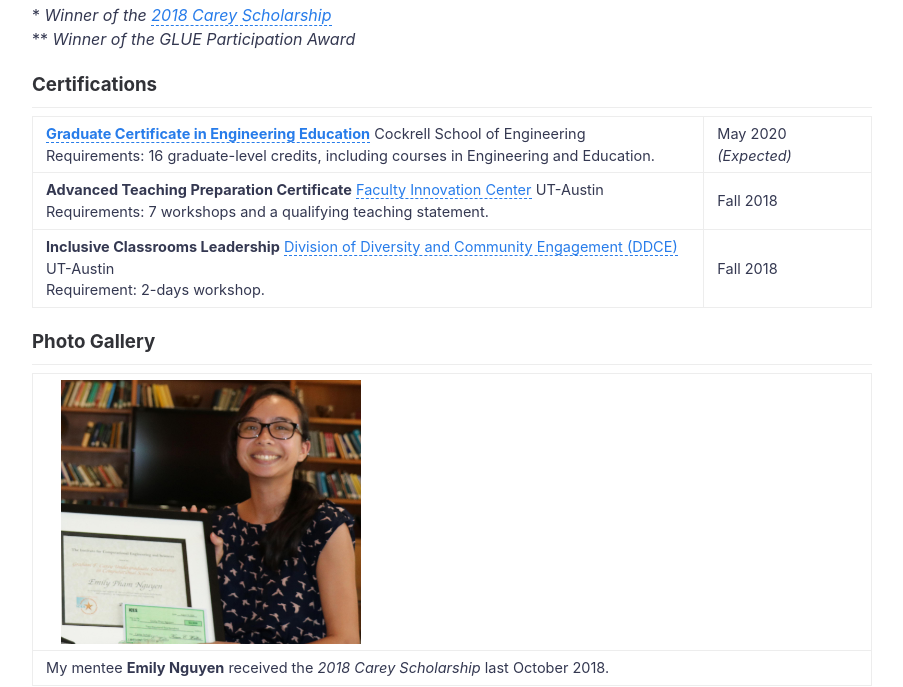
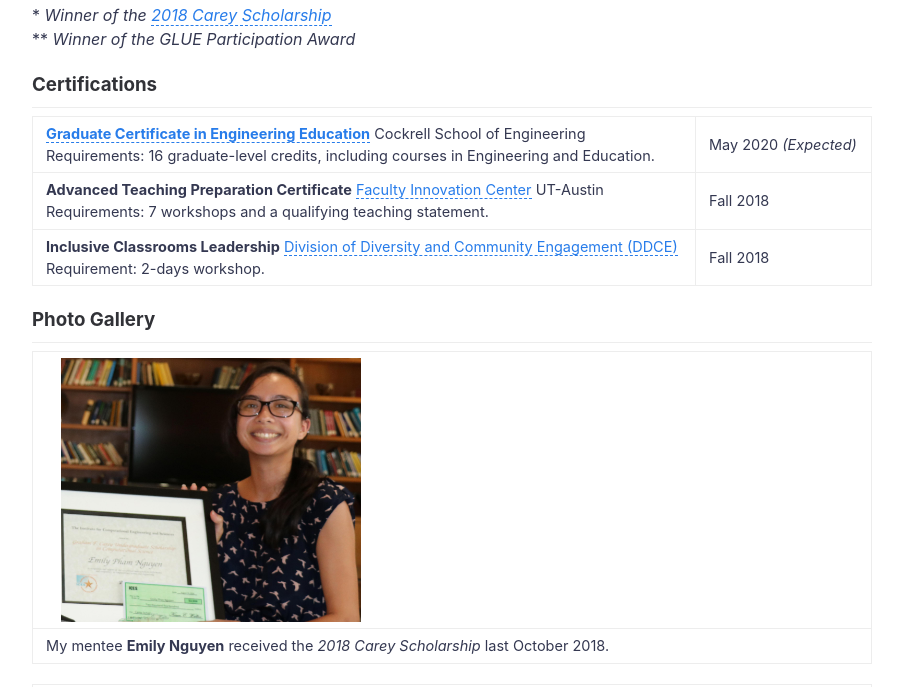
Before and after one commit to nzunigag/nzunigag.github.io, a Jekyll site: the page built from teaching.md, in a window 1280 px wide and 900 px high, scrolled down 1026 px, cut to the strip 0-687 px from the top of the window. Shown: the whole strip, without its empty margins (188-1091 px from the left). Built offline with Jekyll 4.4.1, drawn with Linux system fonts in a browser that asks for light colours.

Commit message:
Update teaching.md

```diff
--- a/teaching.md
+++ b/teaching.md
@@ -35,7 +35,7 @@ ___
 
 <b>[Graduate Certificate in Engineering Education](http://www.engr.utexas.edu/graduate/certificate-engineering-education)</b> Cockrell School of Engineering<br>Requirements: 16 graduate-level credits, including courses in Engineering and Education. | May 2020 <i>(Expected)</i> <br>
 <b>Advanced Teaching Preparation Certificate</b> [Faculty Innovation Center](https://facultyinnovate.utexas.edu/gsd) UT-Austin<br>Requirements: 7 workshops and a qualifying teaching statement. | Fall 2018<br>
-<b>Inclusive Classrooms Leadership</b> [Division of Diversity and Community Engagement (DDCE)](https://diversity.utexas.edu/) UT-Austin<br>Requirement: 2-days workshop. | Fall 2018<br>
+<b>Inclusive Classrooms Leadership</b> [Division of Diversity and Community Engagement (DDCE)](https://diversity.utexas.edu/)<br>Requirement: 2-days workshop. | Fall 2018<br>
 
 ### Photo Gallery
 ___
```
